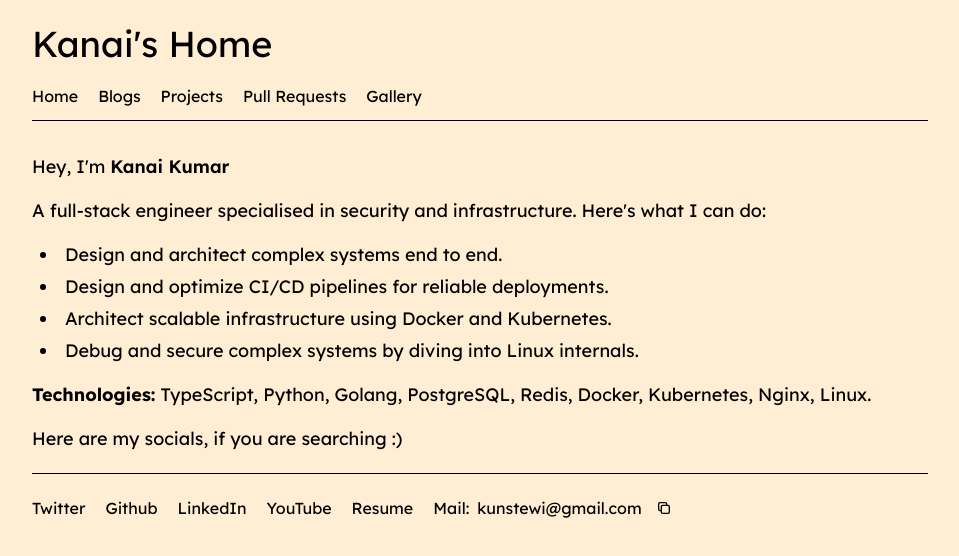
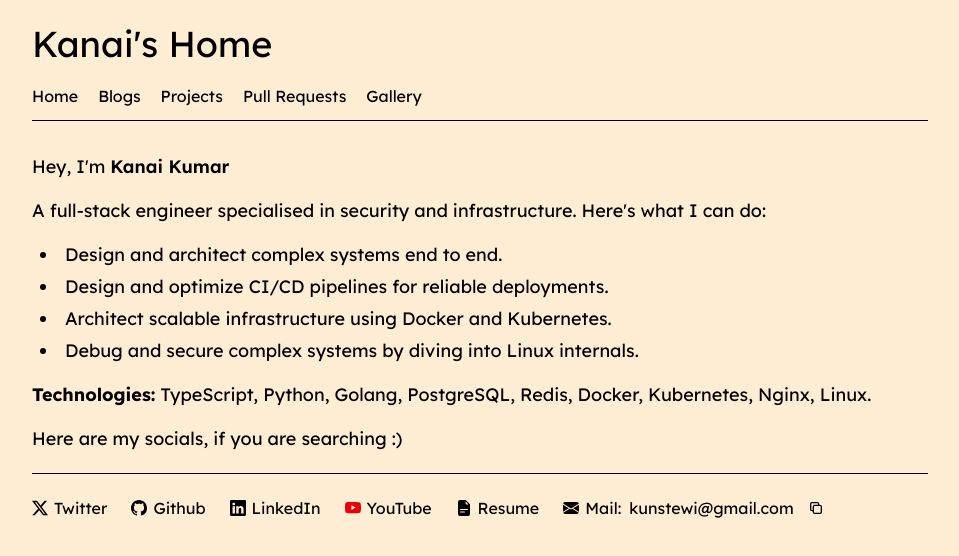
Before and after one commit to kunstewi/kunstewi.github.io, a plain HTML site: page index.html in a window 1280 px wide. Shown: the whole page, without its empty margins (160-1119 px from the left). Drawn offline with nearby package versions, Linux system fonts and the light colour scheme.

Commit message:
added social icons

```diff
--- a/index.html
+++ b/index.html
@@ -99,20 +99,38 @@
     <hr class="my-5" />
 
     <div class="flex gap-5 mx-auto">
-      <div class="m flex flex-wrap gap-5 items-center">
+      <div class="flex flex-wrap gap-6 items-center">
         <a href="https://x.com/kanaitwt"
-          class="relative after:content-[''] after:absolute after:w-0 after:h-[2px] after:bg-black after:bottom-[-4px] after:left-0 hover:after:w-full after:transition-all after:duration-300">Twitter</a>
+          class="flex items-center gap-1.5 relative after:content-[''] after:absolute after:w-0 after:h-[2px] after:bg-black after:bottom-[-4px] after:left-0 hover:after:w-full after:transition-all after:duration-300">
+          <svg xmlns="http://www.w3.org/2000/svg" class="w-4 h-4" fill="currentColor" viewBox="0 0 16 16"><path d="M12.6.75h2.454l-5.36 6.142L16 15.25h-4.937l-3.867-5.07-4.425 5.07H.316l5.733-6.57L0 .75h5.063l3.495 4.633L12.601.75Zm-.86 13.028h1.36L4.323 2.145H2.865z"/></svg>
+          Twitter
+        </a>
         <a href="https://github.com/kunstewi"
-          class="relative after:content-[''] after:absolute after:w-0 after:h-[2px] after:bg-black after:bottom-[-4px] after:left-0 hover:after:w-full after:transition-all after:duration-300">Github</a>
+          class="flex items-center gap-1.5 relative after:content-[''] after:absolute after:w-0 after:h-[2px] after:bg-black after:bottom-[-4px] after:left-0 hover:after:w-full after:transition-all after:duration-300">
+          <svg xmlns="http://www.w3.org/2000/svg" class="w-4 h-4" fill="currentColor" viewBox="0 0 16 16"><path d="M8 0C3.58 0 0 3.58 0 8c0 3.54 2.29 6.53 5.47 7.59.4.07.55-.17.55-.38 0-.19-.01-.82-.01-1.49-2.01.37-2.53-.49-2.69-.94-.09-.23-.48-.94-.82-1.13-.28-.15-.68-.52-.01-.53.63-.01 1.08.58 1.23.82.72 1.21 1.87.87 2.33.66.07-.52.28-.87.51-1.07-1.78-.2-3.64-.89-3.64-3.95 0-.87.31-1.59.82-2.15-.08-.2-.36-1.02.08-2.12 0 0 .67-.21 2.2.82.64-.18 1.32-.27 2-.27.68 0 1.36.09 2 .27 1.53-1.04 2.2-.82 2.2-.82.44 1.1.16 1.92.08 2.12.51.56.82 1.27.82 2.15 0 3.07-1.87 3.75-3.65 3.95.29.25.54.73.54 1.48 0 1.07-.01 1.93-.01 2.2 0 .21.15.46.55.38A8.012 8.012 0 0 0 16 8c0-4.42-3.58-8-8-8z"/></svg>
+          Github
+        </a>
         <a href="https://www.linkedin.com/in/kunstewi"
-          class="relative after:content-[''] after:absolute after:w-0 after:h-[2px] after:bg-black after:bottom-[-4px] after:left-0 hover:after:w-full after:transition-all after:duration-300">LinkedIn</a>
+          class="flex items-center gap-1.5 relative after:content-[''] after:absolute after:w-0 after:h-[2px] after:bg-black after:bottom-[-4px] after:left-0 hover:after:w-full after:transition-all after:duration-300">
+          <svg xmlns="http://www.w3.org/2000/svg" class="w-4 h-4" fill="currentColor" viewBox="0 0 16 16"><path d="M0 1.146C0 .513.526 0 1.175 0h13.65C15.474 0 16 .513 16 1.146v13.708c0 .633-.526 1.146-1.175 1.146H1.175C.526 16 0 15.487 0 14.854V1.146zm4.943 12.248V6.169H2.542v7.225h2.401zm-1.2-8.212c.837 0 1.358-.554 1.358-1.248-.015-.709-.52-1.248-1.342-1.248-.822 0-1.359.54-1.359 1.248 0 .694.521 1.248 1.327 1.248h.016zm4.908 8.212V9.359c0-.216.016-.432.08-.586.173-.431.568-.878 1.232-.878.869 0 1.216.662 1.216 1.634v3.865h2.401V9.25c0-2.22-1.184-3.252-2.764-3.252-1.274 0-1.845.7-2.165 1.193v.025h-.016a5.54 5.54 0 0 1 .016-.025V6.169h-2.4c.03.678 0 7.225 0 7.225h2.4z"/></svg>
+          LinkedIn
+        </a>
         <a href="https://youtube.com/@kunstewi"
-          class="relative after:content-[''] after:absolute after:w-0 after:h-[2px] after:bg-black after:bottom-[-4px] after:left-0 hover:after:w-full after:transition-all after:duration-300">YouTube</a>
+          class="flex items-center gap-1.5 relative after:content-[''] after:absolute after:w-0 after:h-[2px] after:bg-black after:bottom-[-4px] after:left-0 hover:after:w-full after:transition-all after:duration-300">
+          <svg xmlns="http://www.w3.org/2000/svg" class="w-4 h-4 text-red-600" fill="currentColor" viewBox="0 0 16 16"><path d="M8.051 1.999h.089c.822.003 4.987.033 6.11.335a2.01 2.01 0 0 1 1.415 1.42c.101.38.172.883.22 1.402l.01.104.022.26.008.104c.065.914.073 1.77.074 1.957v.075c-.001.194-.01 1.052-.072 1.972l-.008.104-.022.261-.01.104c-.048.519-.119 1.023-.22 1.402a2.007 2.007 0 0 1-1.415 1.42c-1.16.312-5.569.334-6.18.335h-.142c-.309 0-1.587-.006-2.927-.052l-.17-.006-.087-.004-.171-.007-.171-.007c-1.11-.049-2.167-.128-2.654-.26a2.007 2.007 0 0 1-1.415-1.419c-.111-.417-.185-.986-.235-1.558L.09 9.82l-.008-.104A31.4 31.4 0 0 1 0 7.68v-.123c.002-.215.01-.958.064-1.778l.007-.103.003-.052.008-.104.022-.26.01-.104c.048-.519.119-1.023.22-1.402a2.007 2.007 0 0 1 1.415-1.42c.487-.13 1.544-.21 2.654-.26l.17-.007.172-.006.086-.003.171-.007A99.788 99.788 0 0 1 7.858 2h.193zM6.4 5.209v4.818l4.157-2.408L6.4 5.209z"/></svg>
+          YouTube
+        </a>
         <a href="#"
-          class="relative after:content-[''] after:absolute after:w-0 after:h-[2px] after:bg-black after:bottom-[-4px] after:left-0 hover:after:w-full after:transition-all after:duration-300">Resume</a>
+          class="flex items-center gap-1.5 relative after:content-[''] after:absolute after:w-0 after:h-[2px] after:bg-black after:bottom-[-4px] after:left-0 hover:after:w-full after:transition-all after:duration-300">
+          <svg xmlns="http://www.w3.org/2000/svg" class="w-4 h-4" fill="currentColor" viewBox="0 0 16 16"><path d="M4 0h5.293A1 1 0 0 1 10 .293L13.707 4a1 1 0 0 1 .293.707V14a2 2 0 0 1-2 2H4a2 2 0 0 1-2-2V2a2 2 0 0 1 2-2zm5.5 1.5v2a1 1 0 0 0 1 1h2l-3-3zM4.5 9a.5.5 0 0 0 0 1h7a.5.5 0 0 0 0-1h-7zm0 2.5a.5.5 0 0 0 0 1h4a.5.5 0 0 0 0-1h-4z"/></svg>
+          Resume
+        </a>
 
         <div class="flex items-center gap-2">
-          <span>Mail:</span>
+          <span class="flex items-center gap-1.5">
+            <svg xmlns="http://www.w3.org/2000/svg" class="w-4 h-4" fill="currentColor" viewBox="0 0 16 16"><path d="M.05 3.555A2 2 0 0 1 2 2h12a2 2 0 0 1 1.95 1.555L8 8.414.05 3.555ZM0 4.697v7.104l5.803-3.558L0 4.697ZM6.761 8.83l-6.57 4.027A2 2 0 0 0 2 14h12a2 2 0 0 0 1.808-1.144l-6.57-4.027L8 9.586l-1.239-.757Zm3.436-.586L16 11.801V4.697l-5.803 3.546Z"/></svg>
+            Mail:
+          </span>
           <a href="mailto:kunstewi@gmail.com"
             class="relative after:content-[''] after:absolute after:w-0 after:h-[2px] after:bg-black after:bottom-[-4px] after:left-0 hover:after:w-full after:transition-all after:duration-300">kunstewi@gmail.com</a>
           <button id="copyBtn" onclick="copyEmail(event)" aria-label="Copy email address"
```
